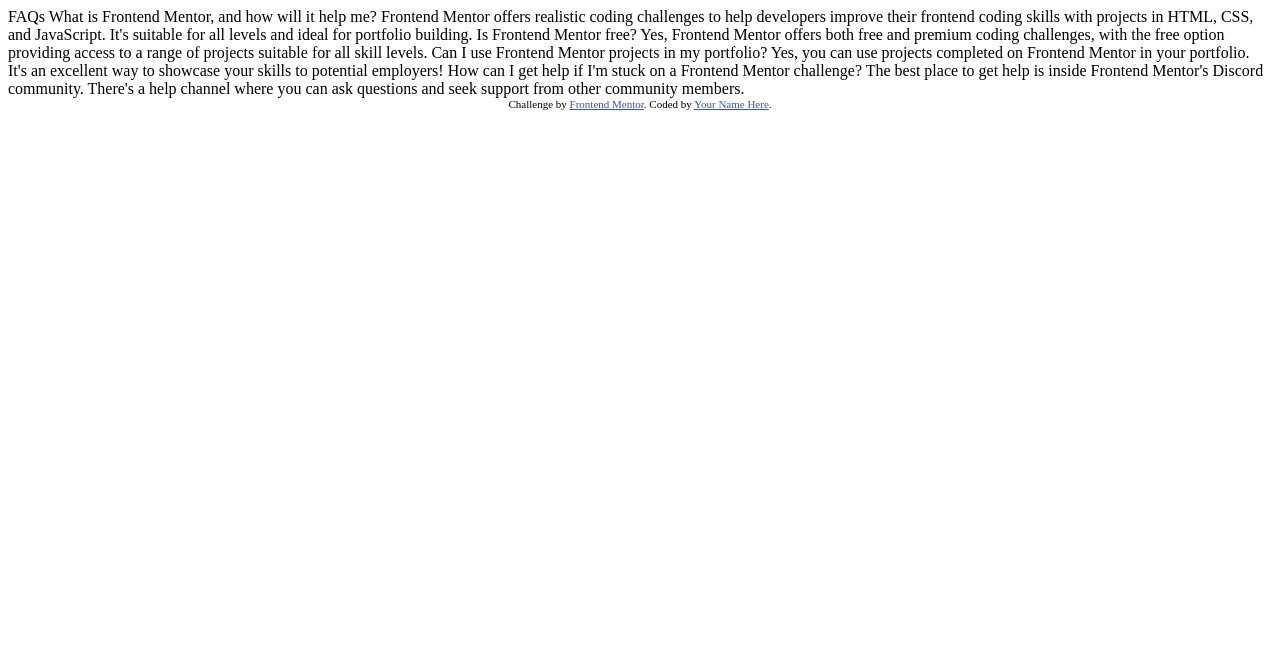
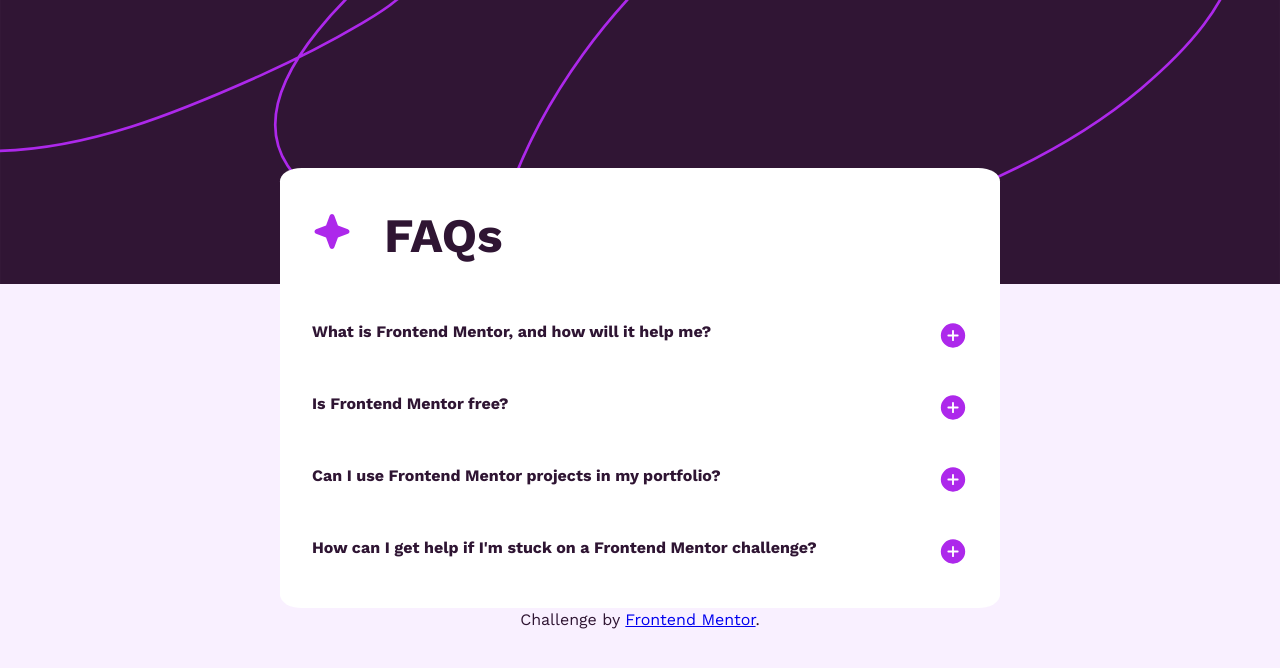
Before and after one commit to AndersenIA/FAQ-accordion, a plain HTML site: page index.html in a window 1280 px wide. Drawn offline with nearby package versions, Linux system fonts and the light colour scheme.

Commit message:
Starting the project
Finished up the HTML, and most of the CSS. Started to work on the JS

```diff
--- a/index.html
+++ b/index.html
@@ -1,48 +1,110 @@
 <!DOCTYPE html>
 <html lang="en">
   <head>
-  <meta charset="UTF-8">
-  <meta name="viewport" content="width=device-width, initial-scale=1.0"> <!-- displays site properly based on user's device -->
+    <meta charset="UTF-8" />
+    <meta name="viewport" content="width=device-width, initial-scale=1.0" />
+    <!-- displays site properly based on user's device -->
 
-  <link rel="icon" type="image/png" sizes="32x32" href="./assets/images/favicon-32x32.png">
+    <link rel="preconnect" href="https://fonts.googleapis.com" />
+    <link rel="preconnect" href="https://fonts.gstatic.com" crossorigin />
+    <link
+      href="https://fonts.googleapis.com/css2?family=Work+Sans:wght@100..900&display=swap"
+      rel="stylesheet"
+    />
+
+    <link
+      rel="icon"
+      type="image/png"
+      sizes="32x32"
+      href="./assets/images/favicon-32x32.png"
+    />
+
+    <link rel="stylesheet" href="style.css" />
+    <script src="script.js" defer></script>
 
     <title>Frontend Mentor | FAQ accordion</title>
-
-  <!-- Feel free to remove these styles or customise in your own stylesheet 👍 -->
-  <style>
-    .attribution { font-size: 11px; text-align: center; }
-    .attribution a { color: hsl(228, 45%, 44%); }
-  </style>
   </head>
   <body>
+    <div class="bg-img">
+      <img src="assets/images/background-pattern-desktop.svg" />
+    </div>
+    <main class="main-card">
+      <h1 class="heading">
+        <img class="heading-icon" src="assets/images/icon-star.svg" />FAQs
+      </h1>
 
-  FAQs
+      <div class="question">
+        <h2 class="sub-heading">
+          What is Frontend Mentor, and how will it help me?
+          <img
+            class="question-img"
+            src="assets/images/icon-plus.svg"
+            alt="expand for answer"
+          />
+        </h2>
+        <p class="paragraph invisible">
+          Frontend Mentor offers realistic coding challenges to help developers
+          improve their frontend coding skills with projects in HTML, CSS, and
+          JavaScript. It's suitable for all levels and ideal for portfolio
+          building.
+        </p>
+      </div>
 
-  What is Frontend Mentor, and how will it help me?
+      <div class="question">
+        <h2 class="sub-heading">
+          Is Frontend Mentor free?
+          <img
+            class="question-img"
+            src="assets/images/icon-plus.svg"
+            alt="expand for answer"
+          />
+        </h2>
+        <p class="paragraph invisible">
+          Yes, Frontend Mentor offers both free and premium coding challenges,
+          with the free option providing access to a range of projects suitable
+          for all skill levels.
+        </p>
+      </div>
 
-  Frontend Mentor offers realistic coding challenges to help developers improve their
-  frontend coding skills with projects in HTML, CSS, and JavaScript. It's suitable for
-  all levels and ideal for portfolio building.
-
-  Is Frontend Mentor free?
-
-  Yes, Frontend Mentor offers both free and premium coding challenges, with the free
-  option providing access to a range of projects suitable for all skill levels.
-
+      <div class="question">
+        <h2 class="sub-heading">
           Can I use Frontend Mentor projects in my portfolio?
 
-  Yes, you can use projects completed on Frontend Mentor in your portfolio. It's an excellent
-  way to showcase your skills to potential employers!
+          <img
+            class="question-img"
+            src="assets/images/icon-plus.svg"
+            alt="expand for answer"
+          />
+        </h2>
+        <p class="paragraph invisible">
+          Yes, you can use projects completed on Frontend Mentor in your
+          portfolio. It's an excellent way to showcase your skills to potential
+          employers!
+        </p>
+      </div>
 
+      <div class="question">
+        <h2 class="sub-heading">
           How can I get help if I'm stuck on a Frontend Mentor challenge?
-
-  The best place to get help is inside Frontend Mentor's Discord community. There's a help
-  channel where you can ask questions and seek support from other community members.
-
+          <img
+            class="question-img"
+            src="assets/images/icon-plus.svg"
+            alt="expand for answer"
+          />
+        </h2>
+        <p class="paragraph invisible">
+          The best place to get help is inside Frontend Mentor's Discord
+          community. There's a help channel where you can ask questions and seek
+          support from other community members.
+        </p>
+      </div>
+    </main>
 
     <div class="attribution">
-    Challenge by <a href="https://www.frontendmentor.io?ref=challenge" target="_blank">Frontend Mentor</a>.
-    Coded by <a href="#">Your Name Here</a>.
+      Challenge by
+      <a href="https://www.frontendmentor.io?ref=challenge" target="_blank"
+        >Frontend Mentor</a
+      >.
     </div>
   </body>
 </html>
--- /dev/null
+++ b/script.js
@@ -0,0 +1,8 @@
+const plussIcon = document.querySelector(".question-img");
+const paragraph = document.querySelector(".paragraph");
+
+function expandQuestion() {
+  paragraph.classList.toggle("invisible");
+}
+
+plussIcon.addEventListener("click", expandQuestion);
--- /dev/null
+++ b/style.css
@@ -0,0 +1,146 @@
+/* https://piccalil.li/blog/a-modern-css-reset */
+
+/* Box sizing rules */
+*,
+*::before,
+*::after {
+  box-sizing: border-box;
+}
+
+/* Remove default margin */
+*,
+*::before,
+*::after {
+  margin: 0;
+  padding: 0;
+}
+
+/* Remove list styles on ul, ol elements with a list role, which suggests default styling will be removed */
+ul[role="list"],
+ol[role="list"] {
+  list-style: none;
+}
+
+/* Set core root defaults */
+html:focus-within {
+  scroll-behavior: smooth;
+}
+
+/* Set core body defaults */
+body {
+  min-height: 100vh;
+  text-rendering: optimizeSpeed;
+  line-height: 1.5;
+}
+
+/* A elements that don't have a class get default styles */
+a:not([class]) {
+  text-decoration-skip-ink: auto;
+}
+
+/* Make images easier to work with */
+img,
+picture {
+  max-width: 100%;
+  display: block;
+}
+
+/* Inherit fonts for inputs and buttons */
+input,
+button,
+textarea,
+select {
+  font: inherit;
+}
+
+/* Remove all animations, transitions and smooth scroll for people that prefer not to see them */
+@media (prefers-reduced-motion: reduce) {
+  html:focus-within {
+    scroll-behavior: auto;
+  }
+
+  *,
+  *::before,
+  *::after {
+    animation-duration: 0.01ms !important;
+    animation-iteration-count: 1 !important;
+    transition-duration: 0.01ms !important;
+    scroll-behavior: auto !important;
+  }
+}
+
+/****************************************************************************/
+/****************************************************************************/
+/* MY CODE */
+/****************************************************************************/
+/****************************************************************************/
+html {
+  font-family: "Work Sans", sans-serif;
+  color: hsl(292, 42%, 14%);
+}
+
+body {
+  background-color: hsl(275, 100%, 97%);
+  display: flex;
+  flex-direction: column;
+  justify-content: center;
+  align-items: center;
+}
+
+.bg-img {
+  position: absolute;
+  top: 0;
+  z-index: -10;
+  width: 100vw;
+}
+
+.bg-img img {
+  width: 100%;
+}
+
+.main-card {
+  background-color: #fff;
+  width: 45rem;
+  border-radius: 3%;
+}
+
+.heading {
+  font-size: 3rem;
+  margin-top: 2rem;
+  margin-left: 2rem;
+}
+
+.heading-icon {
+  margin-right: 2rem;
+  display: inline;
+}
+
+.question {
+  margin-left: 2rem;
+  margin-bottom: 3rem;
+}
+
+.main-card:first-of-type div {
+  margin-top: 3rem;
+}
+
+.question-img {
+  font-size: 1rem;
+  display: inline;
+  float: right;
+  margin-right: 2rem;
+}
+
+.sub-heading {
+  font-size: 1rem;
+}
+
+.paragraph {
+  margin-top: 2rem;
+  margin-right: 3rem;
+  font-size: 0.9rem;
+}
+
+.invisible {
+  display: none;
+}
```
Also changed, not shown: 1 other file. Lines whose indentation alone changed are shown as unchanged.
